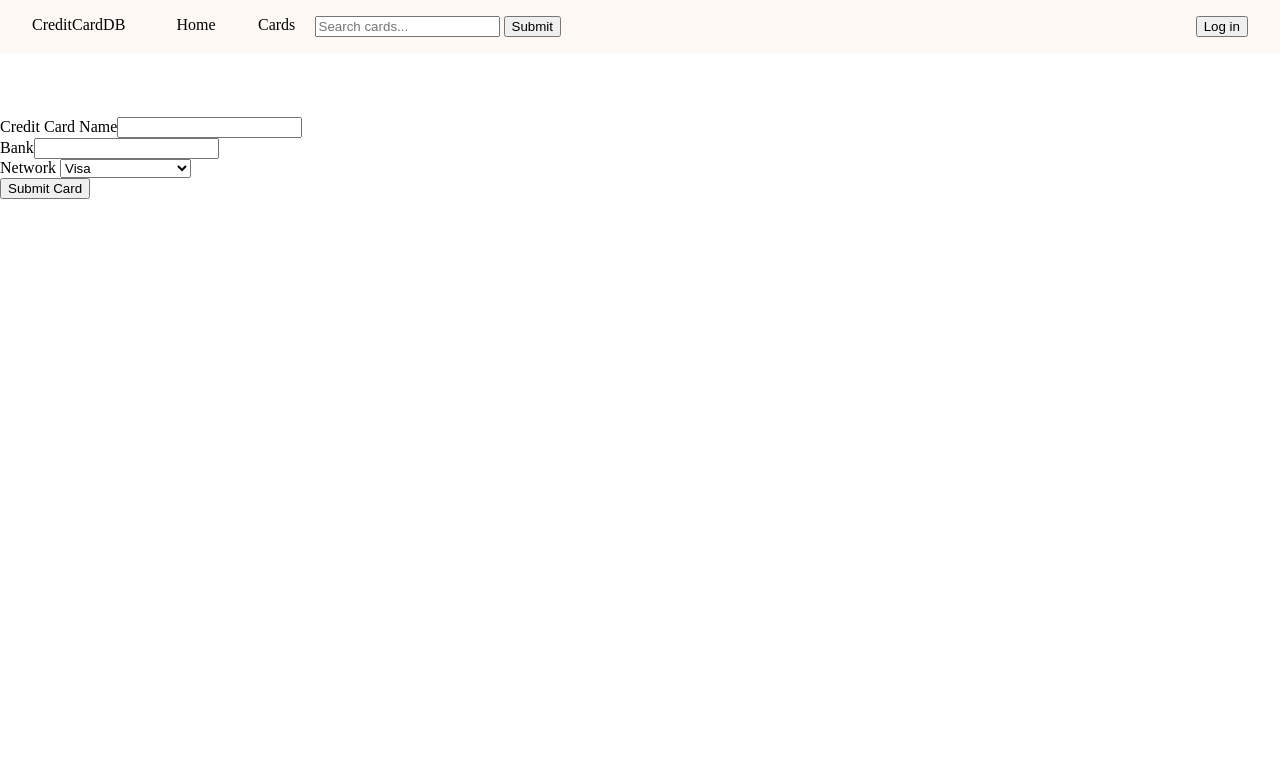
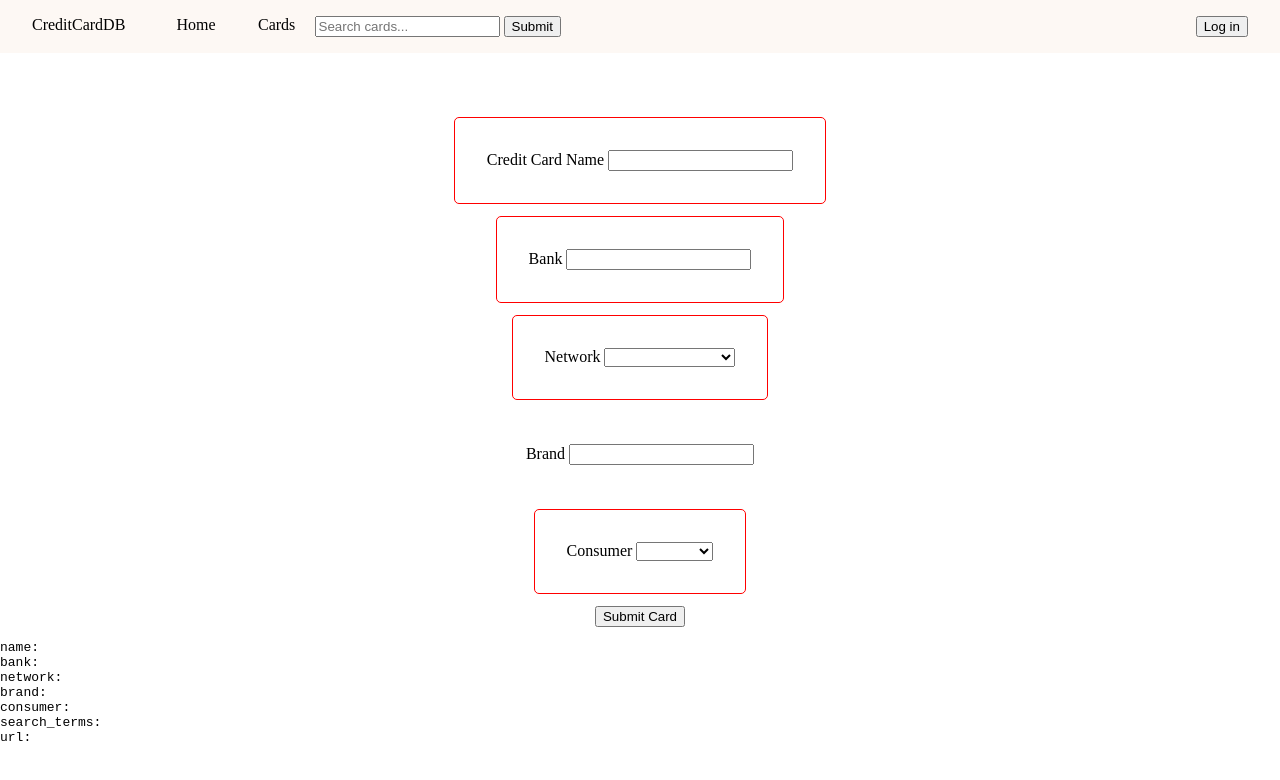
Before and after one commit to Credit-Card-Cafe/credit-card-cafe, a SvelteKit app: page /contribute/add-card in a window 1280 px wide. Shown: the top 780 px of the page. Built offline with nearby package versions, Linux system fonts and the light colour scheme; no server answers; the database is empty.

Commit message:
Add Card Page more Svelt-ish, and has addition params

```diff
--- a/src/routes/contribute/add-card/+page.svelte
+++ b/src/routes/contribute/add-card/+page.svelte
@@ -1,22 +1,39 @@
 <script lang="js">
-    import { user, admin } from "../../../lib/stores";
+    import { user, admin, oneCard } from "../../../lib/stores";
     import { addCard } from "../../../lib/firebase";
-    var submitted = true;
-    var name = undefined;
-    var bank = undefined;
-    var network = undefined;
+    import { goto } from '$app/navigation';
+
+    let submitted = true;
+    let name = "";
+    let bank = "";
+    let network = "";
+    let brand = "";
+    let consumer = "";
+    $: id = bank.concat(name).replace(/ /g, '').toLowerCase();
+    $: searchTerms = [name, bank, network, brand].filter((term) => term!="");
+
     function submit() {
         if ($user) {
-            name = document.getElementById("name").value;
-            bank = document.getElementById("bank").value;
-            network = document.getElementById("network").value;
-            if (name == undefined || bank == undefined || network == undefined) {
+            if (name == "" || bank == "" || network == "" || searchTerms.includes("") || consumer == "") {
                 console.log("Something went wrong...")
             } else {
-                let id = bank + name;
-                let searchTerms = [name, bank, network]
-                id = id.replace(/ /g, '').toLowerCase();
-                addCard(name,bank,network,searchTerms,id).then(() => submitted = false);
+                addCard(
+                    name,
+                    bank,
+                    network,
+                    searchTerms,
+                    id
+                ).then(() => {
+                    submitted = false;
+                    goto(`/contribute/update/${id}`)
+                    $oneCard = {
+                        name: name,
+                        bank: bank,
+                        network: network,
+                        search_terms: searchTerms,
+                        url: id
+                    }
+                });
             }
 
         }
@@ -32,20 +49,48 @@
 
 {#if submitted}
 <div id="form">
-    <div><label for="name">Credit Card Name</label><input id="name" type="text" required></div>
-    <div><label for="bank">Bank</label><input id="bank" type="text" required></div>
-    <div><label for="network">Network</label>
-        <select id="network" type="network" required>
-            <option value="Visa">Visa</option>
-            <option value="MasterCard">MasterCard</option>
-            <option value="American Express">American Express</option>
-            <option value="Discover">Discover</option>
+    <div class={name == "" ? 'undef' : ''}>Credit Card Name <input bind:value={name} required></div>
+    <div class={bank == "" ? 'undef' : ''}>Bank <input bind:value={bank} required></div>
+    <div class={network == "" ? 'undef' : ''}>Network
+        <select bind:value={network} required>
+            <option>Visa</option>
+            <option>MasterCard</option>
+            <option>American Express</option>
+            <option>Discover</option>
+        </select>
+    </div>
+    <div>Brand <input bind:value={brand}></div>
+    <div class={consumer == "" ? 'undef' : ''}>Consumer
+        <select bind:value={consumer} required>
+            <option>Personal</option>
+            <option>Business</option>
+            <option>Student</option>
         </select>
     </div>
     <button on:click={submit}>Submit Card</button>
 </div>
+    {#if admin}
+        <pre>name: {name}<br>bank: {bank}<br>network: {network}<br>brand: {brand}<br>consumer: {consumer}<br>search_terms: {searchTerms}<br>url: {id}</pre>
+    {/if}
 {:else}
 <div>
-    Thank you for submitting the {bank} {name} {#if bank != network} {network} {/if}. Your submission is in review.
+    Loading...
 </div>
 {/if}
+
+
+<style>
+    #form {
+        display: flex;
+        flex-direction: column;
+        align-items: center;
+    }
+    #form > div {
+        border-radius: 5px;
+        padding: 2rem;
+        margin-bottom: 0.75rem;
+    }
+    .undef {
+        border: 1px solid red;
+    }
+</style>
```
